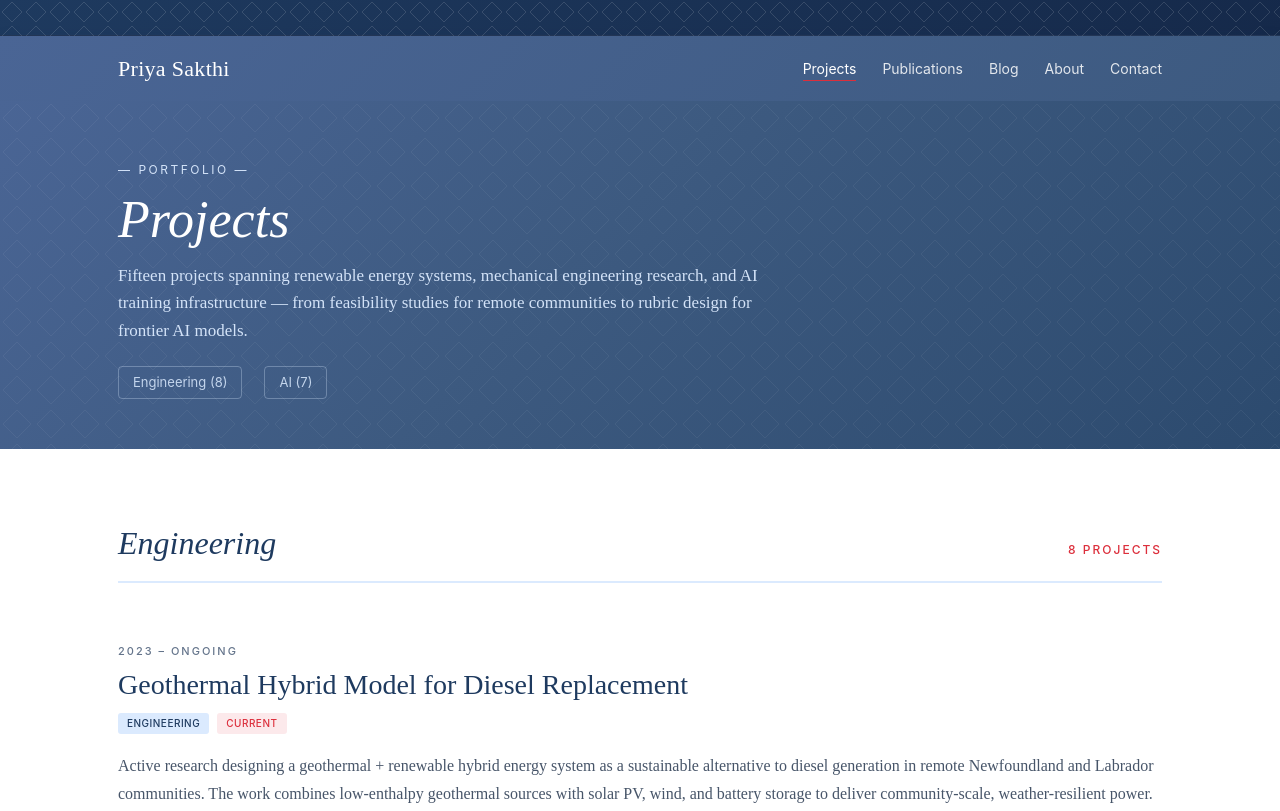
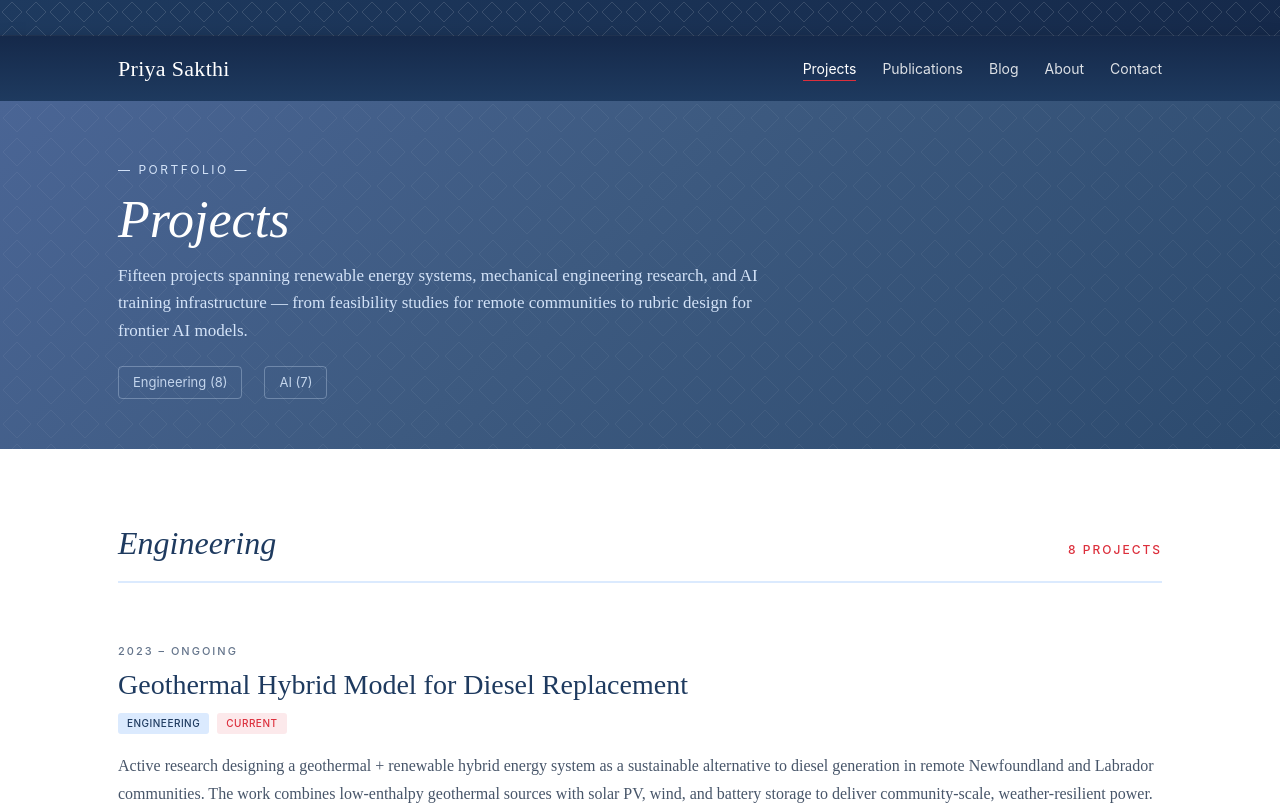
Before and after one commit to priyasakthi1/priyasakthi1.github.io, a plain HTML site: page projects.html in a window 1280 px wide. Shown: the top 811 px of the page. Drawn offline with Linux system fonts and the light colour scheme.

Commit message:
Update projects.html

```diff
--- a/projects.html
+++ b/projects.html
@@ -54,10 +54,10 @@
 
     /* === Header === */
     .site-header {
-      background: linear-gradient(135deg, #4A6595 0%, #3D5A80 100%);
+      background: linear-gradient(180deg, #15294A 0%, #1E3A5F 100%);
       padding: 16px 0;
       position: relative;
-      box-shadow: 0 2px 12px rgba(30,58,95,0.15);
+      box-shadow: 0 4px 16px rgba(0,0,0,0.25);
     }
     .nav { display: flex; justify-content: space-between; align-items: center; gap: 24px; }
     .nav__brand { color: var(--white); font-size: 22px; font-weight: 500; text-decoration: none; letter-spacing: 0.3px; }
```
